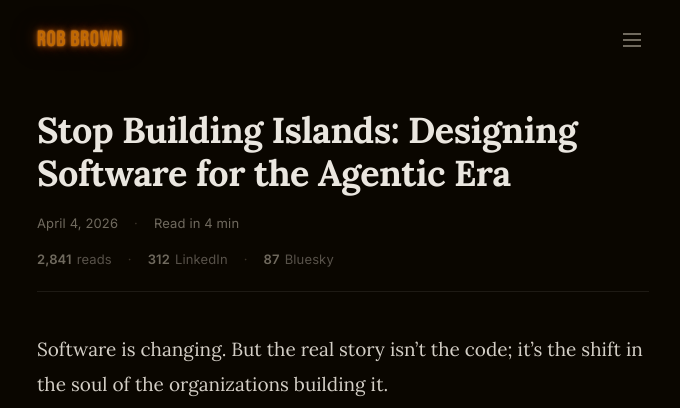
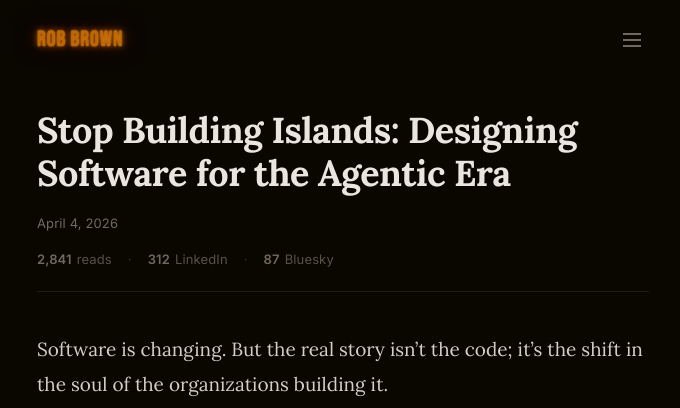
Before and after one commit to RobBrown/robisit, a Jekyll site: the page built from _articles/stop-building-islands.md, in a window 1280 px wide. Shown: the top 408 px of the page, without its empty margins (297-977 px from the left). Built offline with Jekyll 4.4.1, drawn with Linux system fonts in a browser that asks for light colours.

Commit message:
Remove read time from article header

```diff
--- a/_layouts/article.html
+++ b/_layouts/article.html
@@ -116,14 +116,13 @@
 @media(max-width:600px){h1{font-size:28px}}
 
 .date{
-  display:flex;align-items:center;gap:16px;
+  display:block;
   font-family:'Inter',system-ui,sans-serif;
   font-size:13px;
   color:#706a5e;
   letter-spacing:.01em;
   margin-bottom:12px;
 }
-.date .dot{color:#3d3529}
 .byline{
   font-family:'Inter',system-ui,sans-serif;
   font-size:13px;
@@ -294,7 +293,7 @@
 <article>
   <header>
     <h1>{{ page.title }}</h1>
-    <div class="date"><span>{{ page.date | date: "%B %-d, %Y" }}</span>{% if page.read_time %}<span class="dot">·</span><span>Read in {{ page.read_time }}</span>{% endif %}</div>
+    <div class="date">{{ page.date | date: "%B %-d, %Y" }}</div>
     <div class="byline">
       <span class="stat"><span class="stat-num">2,841</span> reads</span>
       <span class="dot">·</span>
```
